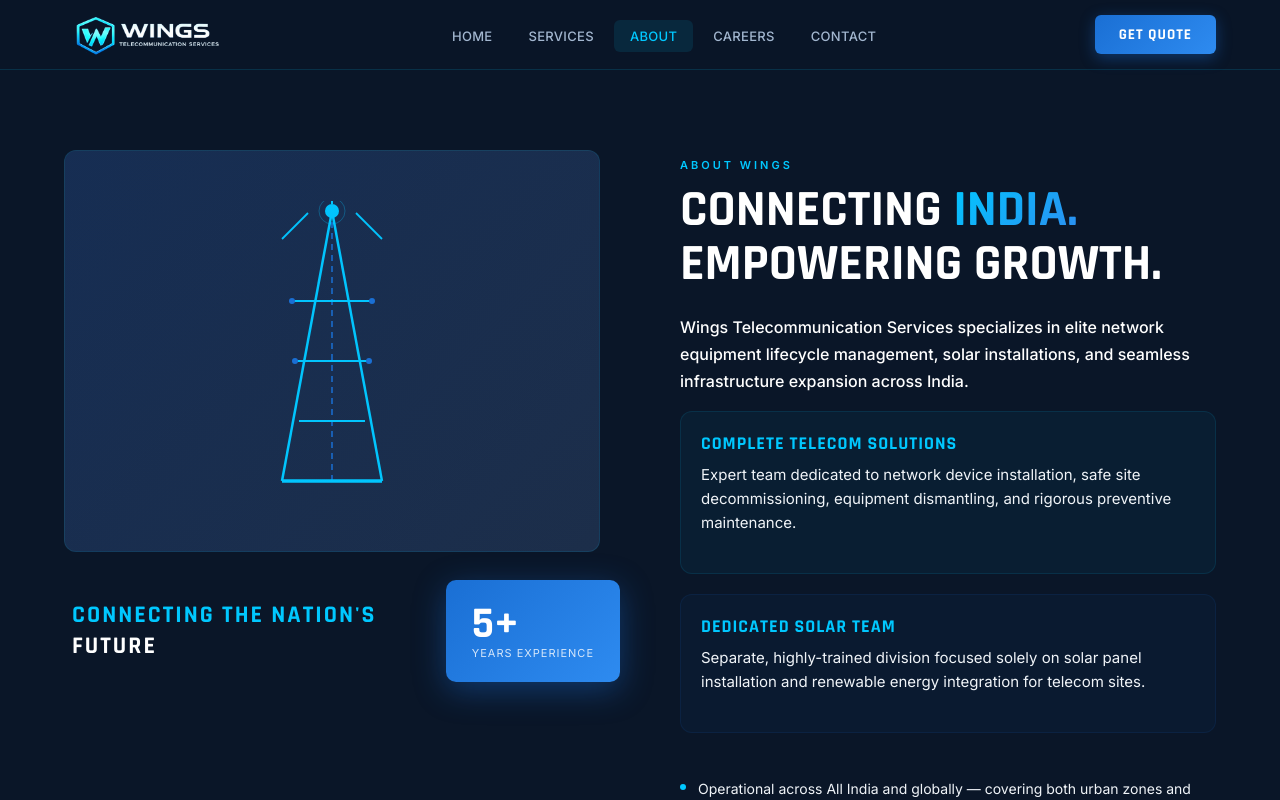
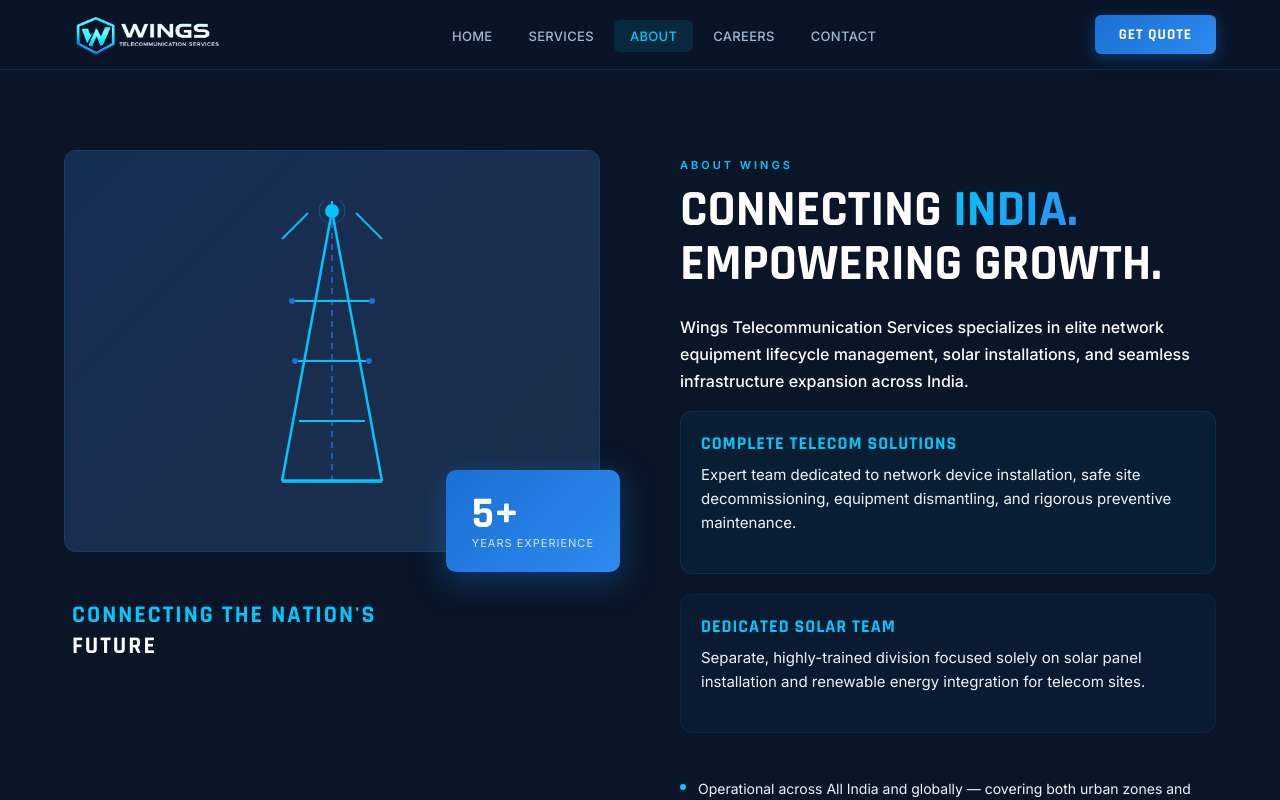
Before and after one commit to tarunmankar/wings-telecom, a React (Vite) app: page /wings-telecom/about in a window 1280 px wide. Shown: the top 800 px of the page. Built offline with nearby package versions, Linux system fonts and the light colour scheme.

Commit message:
Fix badge positioning on About page by wrapping it in a relative container

```diff
--- a/src/pages/About.jsx
+++ b/src/pages/About.jsx
@@ -10,6 +10,7 @@
     <div className="page page-container">
       <div className="about-layout">
         <AnimatedSection className="about-visual">
+          <div style={{ position: 'relative' }}>
             <div className="about-img-box">
               <svg width="220" height="300" viewBox="0 0 220 300" fill="none" xmlns="http://www.w3.org/2000/svg">
                 <line x1="110" y1="10" x2="60" y2="280" stroke="#00C8FF" strokeWidth="2.5" />
@@ -33,6 +34,7 @@
             <div className="about-float">
               <div className="num">5+</div>
               <div className="lbl">Years Experience</div>
+            </div>
           </div>
 
           <div style={{ marginTop: '48px', paddingLeft: '8px', paddingRight: '100px', textAlign: 'left' }}>
```
Lines whose indentation alone changed are shown as unchanged.
